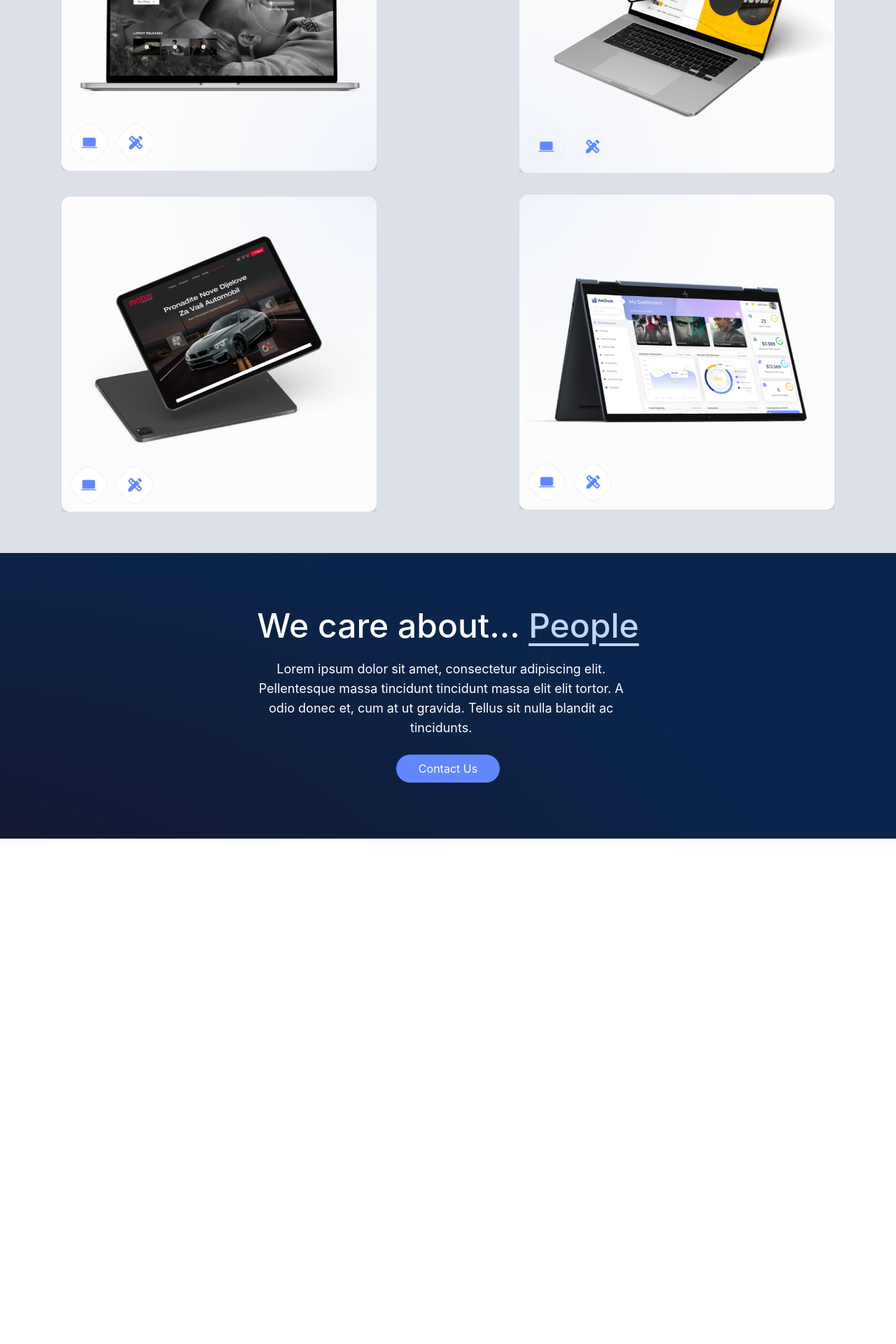
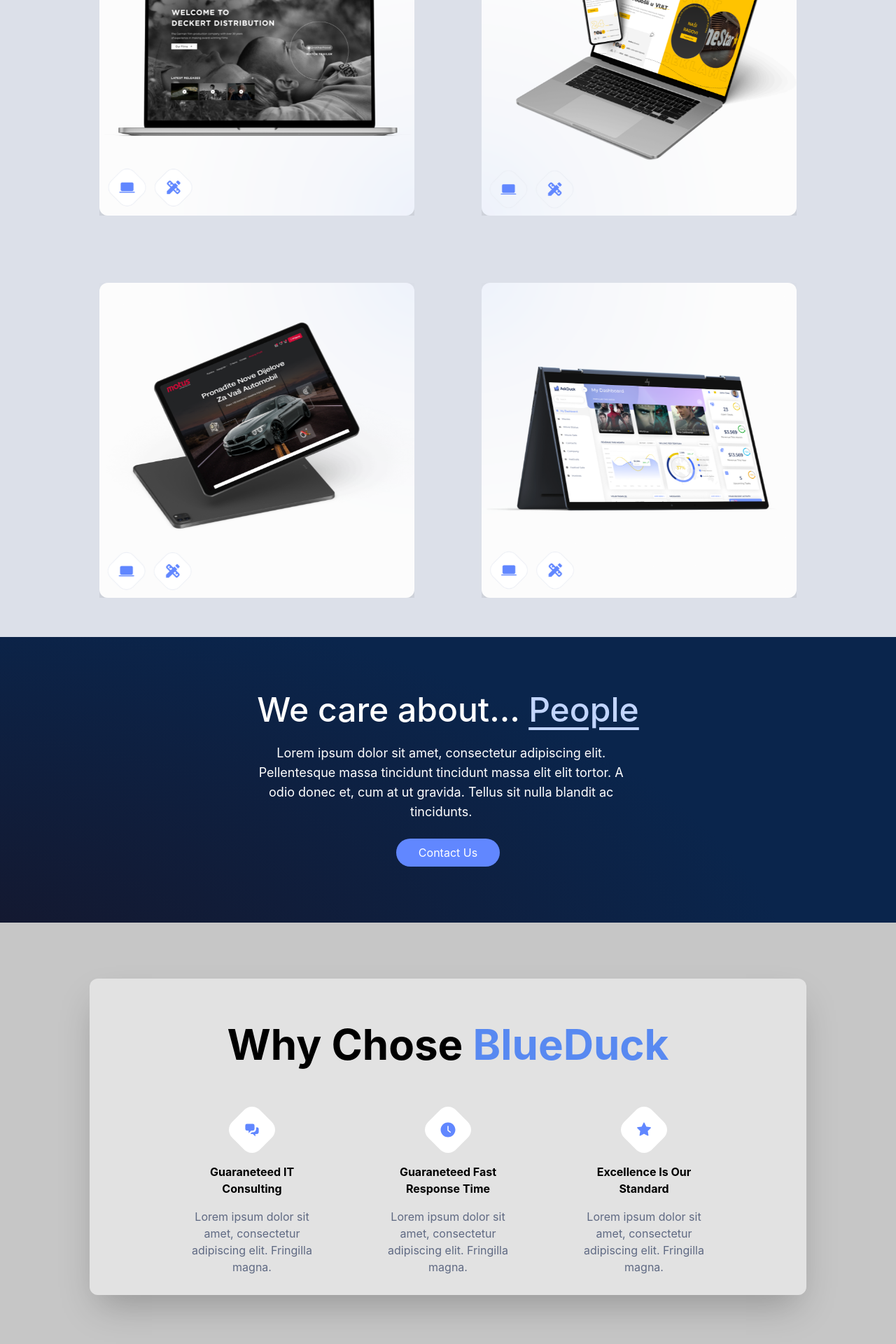
Before and after one commit to ArminBabic/blue, a Next.js app: page / in a window 1280 px wide. Shown: the part 2160-4080 px from the top of the page at 70% size. Before the commit the page ends 3358 px from the top, so only its background shows below. Built offline with nearby package versions, Linux system fonts and the light colour scheme.

Commit message:
add why section

```diff
--- a/components/Hero.tsx
+++ b/components/Hero.tsx
@@ -58,7 +58,7 @@ function Hero() {
         </button>
       </motion.div>
 
-      <article className="my-3 w-[50%] sm:w-[40%] md:w-[30%] max-h-[58px] flex items-center lg:hidden 2xl:flex 2xl:absolute top-48 right-52 xl:max-w-[217px] max-h-[52px] backdrop-opacity-10 backdrop-invert bg-white/20 rounded-xl ">
+      <article className="my-3 w-[60%] xs:w-[50%] sm:w-[40%] md:w-[30%] max-h-[58px] flex items-center lg:hidden 2xl:flex 2xl:absolute top-48 right-52 xl:max-w-[217px] max-h-[52px] backdrop-opacity-10 backdrop-invert bg-white/20 rounded-xl ">
         <div className="bg-indigo-500 flex justify-center items-center p-2 m-2 rounded-full">
           <HiChatAlt2 className="img-popup text-white w-7 h-7 " />
         </div>
@@ -67,7 +67,7 @@ function Hero() {
           IT Consulting for your everyday concerns
         </p>
       </article>
-      <article className="my-3 w-[50%] sm:w-[40%] md:w-[30%] max-h-[58px] flex items-center lg:justify-around lg:hidden 2xl:flex 2xl:absolute bottom-44 right-[430px] xl:max-w-[290px] max-h-[58px] backdrop-opacity-10 backdrop-invert bg-white/20 rounded-xl  ">
+      <article className="my-3 w-[60%] xs:w-[50%] sm:w-[40%] md:w-[30%] max-h-[58px] flex items-center lg:justify-around lg:hidden 2xl:flex 2xl:absolute bottom-44 right-[430px] xl:max-w-[290px] max-h-[58px] backdrop-opacity-10 backdrop-invert bg-white/20 rounded-xl  ">
         <div className="flex items-center m-2">
           <Image
             className=" w-[42px] h-[42px] mx-2"
@@ -82,7 +82,7 @@ function Hero() {
           </p>
         </div>
       </article>
-      <article className="my-3 w-[50%] sm:w-[40%] md:w-[30%] max-h-[58px] flex lg:hidden 2xl:flex 2xl:absolute bottom-4 opacity-80 right-52 xl:max-w-[217px] max-h-[52px]max-w-[217px] max-h-[52px]  backdrop-opacity-10 backdrop-invert bg-white/20 rounded-xl ">
+      <article className="my-3 w-[60%] xs:w-[50%] sm:w-[40%] md:w-[30%] max-h-[58px] flex lg:hidden 2xl:flex 2xl:absolute bottom-4 opacity-80 right-52 xl:max-w-[217px] max-h-[52px]max-w-[217px] max-h-[52px]  backdrop-opacity-10 backdrop-invert bg-white/20 rounded-xl ">
         <div className="bg-[#6187FF] flex justify-center items-center px-2 rounded-full m-2">
           <HiLightBulb className="text-white w-6 h-6" />
         </div>
--- a/components/Projects.tsx
+++ b/components/Projects.tsx
@@ -28,46 +28,48 @@ function Projects() {
 
   return (
     <section id="projects" className="bg-[#dce0e9]">
-      <div className="text-center md:text-start">
+      <div className="text-center lg:text-start py-8">
         <h2 className="text-[#081944] text-4xl md:text-5xl lg:text-6xl font-bold lg:px-32 md:px-12">
           Recent <span className="text-[#5889F1]">Projects</span>
         </h2>
       </div>
 
-      <div className="grid lg:grid-cols-2 gap-7 justify-items-center  justify-center items-center mt-9 pb-14">
+      <div className="grid lg:grid-cols-2 gap-4  place-items-center lg:gap-24 mt-9 pb-14">
         <motion.div
           ref={ref}
           variants={boxVariant}
           initial="hidden"
           animate={control}
+          className="flex justify-between items-center max-w-[450px]  max-h-[450px] lg:place-self-end"
         >
+          <Image src={project1} className="rounded-xl shadow-2xl  " />
+        </motion.div>
+
+        <div className="flex justify-center items-center lg:place-self-start">
           <Image
-            src={project1}
+            src={project2}
             width={450}
             height={450}
             className="rounded-xl shadow-2xl "
           />
-        </motion.div>
+        </div>
 
-        <Image
-          src={project2}
-          width={450}
-          height={450}
-          className="rounded-xl shadow-2xl sm:w-80 sm:h-80"
-        />
-        <Image
-          src={project3}
-          width={450}
-          height={450}
-          className="rounded-xl shadow-2xl sm:w-96 sm:h-96"
-        />
+        <div className="flex justify-center items-center lg:place-self-end">
+          {" "}
+          <Image
+            src={project3}
+            width={450}
+            height={450}
+            className="rounded-xl shadow-2xl  "
+          />
+        </div>
 
-        <div>
+        <div className="flex justify-center items-center lg:place-self-start">
           <Image
             src={project4}
             width={450}
             height={450}
-            className="rounded-xl shadow-2xl sm:w-96 sm:h-96"
+            className="rounded-xl shadow-2xl  "
           />
         </div>
       </div>
--- a/components/Values.tsx
+++ b/components/Values.tsx
@@ -21,7 +21,10 @@ function Values() {
   };
 
   return (
-    <section className="values flex flex-col items-center justify-center py-20 ">
+    <section
+      id="values"
+      className="values flex flex-col items-center justify-center py-20 "
+    >
       <motion.div
         ref={ref}
         variants={boxVariant}
--- /dev/null
+++ b/components/Why.tsx
@@ -0,0 +1,64 @@
+import React from "react";
+import { HiChatAlt2 } from "react-icons/hi";
+import { AiFillClockCircle, AiFillStar } from "react-icons/ai";
+
+function Why() {
+  return (
+    <div id="why" className="flex justify-center py-20 bg-[#C6C6C6] ">
+      <section className="bg-[#fff]/50 w-[80%] rounded-xl py-16 shadow-2xl">
+        <div className="text-center pb-16">
+          <h2 className=" text-2xl sm:text-3xl md:text-4xl lg:text-5xl xl:text-6xl font-bold">
+            Why Chose <span className="text-[#5889F1]">BlueDuck</span>
+          </h2>
+        </div>
+
+        <div className="flex flex-col items-center md:flex-row justify-center gap-12 lg:gap-20">
+          <article className=" max-h-[300px] max-w-[200px] flex flex-col items-center">
+            <div className="w-14 h-14 bg-white rounded-2xl rotate-45  mb-5 flex items-center justify-center  ">
+              <HiChatAlt2 className="-rotate-45 text-[#6187FF] w-8 h-6" />
+            </div>
+
+            <h5 className="font-bold text-center  max-w-[176px]">
+              Guaraneteed IT Consulting
+            </h5>
+
+            <p className="text-center text-[#081944] opacity-60 max-w-[230px] max-h-[76px] pt-4">
+              Lorem ipsum dolor sit amet, consectetur adipiscing elit. Fringilla
+              magna.
+            </p>
+          </article>
+          <article className=" max-h-[300px] max-w-[200px] flex flex-col items-center">
+            <div className="w-14 h-14 bg-white rounded-2xl rotate-45  mb-5 flex items-center justify-center  ">
+              <AiFillClockCircle className="-rotate-45 text-[#6187FF] w-8 h-6" />
+            </div>
+
+            <h5 className="font-bold text-center max-w-[176px]">
+              Guaraneteed Fast Response Time
+            </h5>
+
+            <p className="text-center text-[#081944] opacity-60 max-w-[230px] max-h-[76px] pt-4">
+              Lorem ipsum dolor sit amet, consectetur adipiscing elit. Fringilla
+              magna.
+            </p>
+          </article>
+          <article className=" max-h-[300px] max-w-[200px] flex flex-col items-center">
+            <div className="w-14 h-14 bg-white rounded-2xl rotate-45  mb-5 flex items-center justify-center  ">
+              <AiFillStar className="-rotate-45 text-[#6187FF] w-8 h-6" />
+            </div>
+
+            <h5 className="font-bold text-center  max-w-[176px]">
+              Excellence Is Our Standard
+            </h5>
+
+            <p className="text-center text-[#081944] opacity-60 max-w-[230px] max-h-[76px] pt-4">
+              Lorem ipsum dolor sit amet, consectetur adipiscing elit. Fringilla
+              magna.
+            </p>
+          </article>
+        </div>
+      </section>
+    </div>
+  );
+}
+
+export default Why;
--- a/pages/index.tsx
+++ b/pages/index.tsx
@@ -9,6 +9,7 @@ import Hero from "../components/Hero";
 import About from "../components/About";
 import Values from "../components/Values";
 import Projects from "../components/Projects";
+import Why from "../components/Why";
 
 const Home: NextPage = () => {
   return (
@@ -24,6 +25,7 @@ const Home: NextPage = () => {
       <About />
       <Projects />
       <Values />
+      <Why />
 
       <main>
         <section></section>
```
